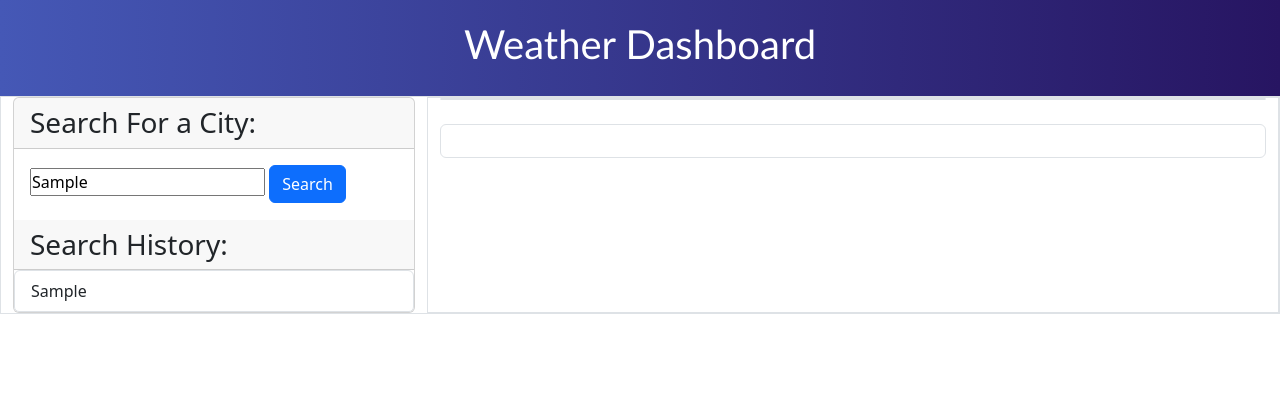
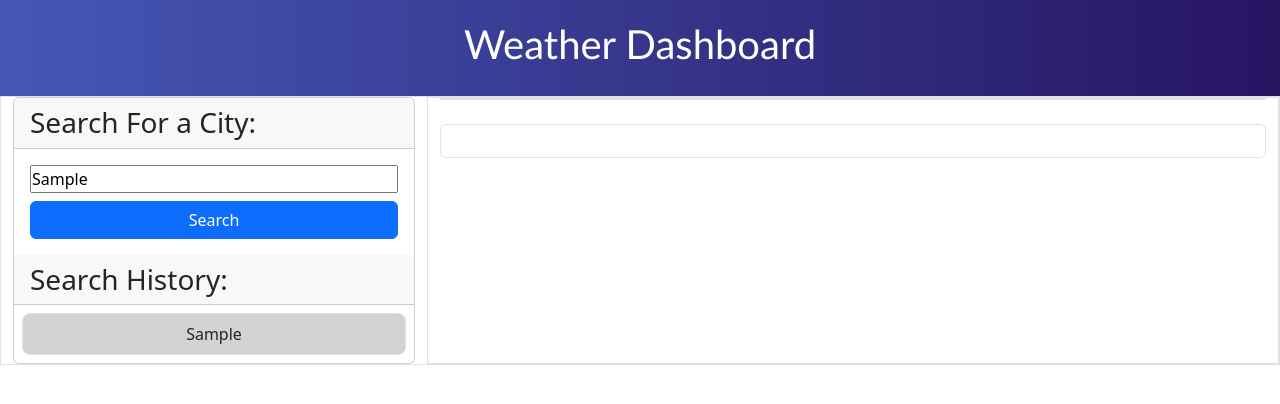
Before and after one commit to JenGelfling/weather-dashboard, a plain HTML site: page index.html in a window 1280 px wide. Both pictures are taken after typing "Sample" into the empty fields and a click on the button "Search". Drawn offline with nearby package versions, Linux system fonts and the light colour scheme; no server answers.

Commit message:
Centered and stylized the search history list.

```diff
--- a/assets/css/style.css
+++ b/assets/css/style.css
@@ -18,3 +18,23 @@ header {
     text-align: center;
     color: white;
 }
+
+#city-form button {
+    width: 100%;
+}
+
+.form-label {
+    width: 100%;
+}
+
+#city {
+    width: 100%;
+}
+
+#historyList li {
+    background-color: lightgrey;
+    margin: 0.5rem;
+    padding: 0.5rem;
+    border-radius: 0.5rem;
+    text-align: center;
+}
--- a/index.html
+++ b/index.html
@@ -23,7 +23,7 @@
             <h3 class="card-header">Search For a City:</h3>
             <form id="city-form" class="card-body">
                 <label class="form-label">
-                    <input name="city" id="city" type="text" autofocus="true" class="form-input" />
+                    <input name="city" id="city" type="text" autofocus="true" class="form-input" placeholder="Enter city name here"/>
                 </label>
                 <button type="submit" class="btn btn-primary">Search</button>
             </form>
```
